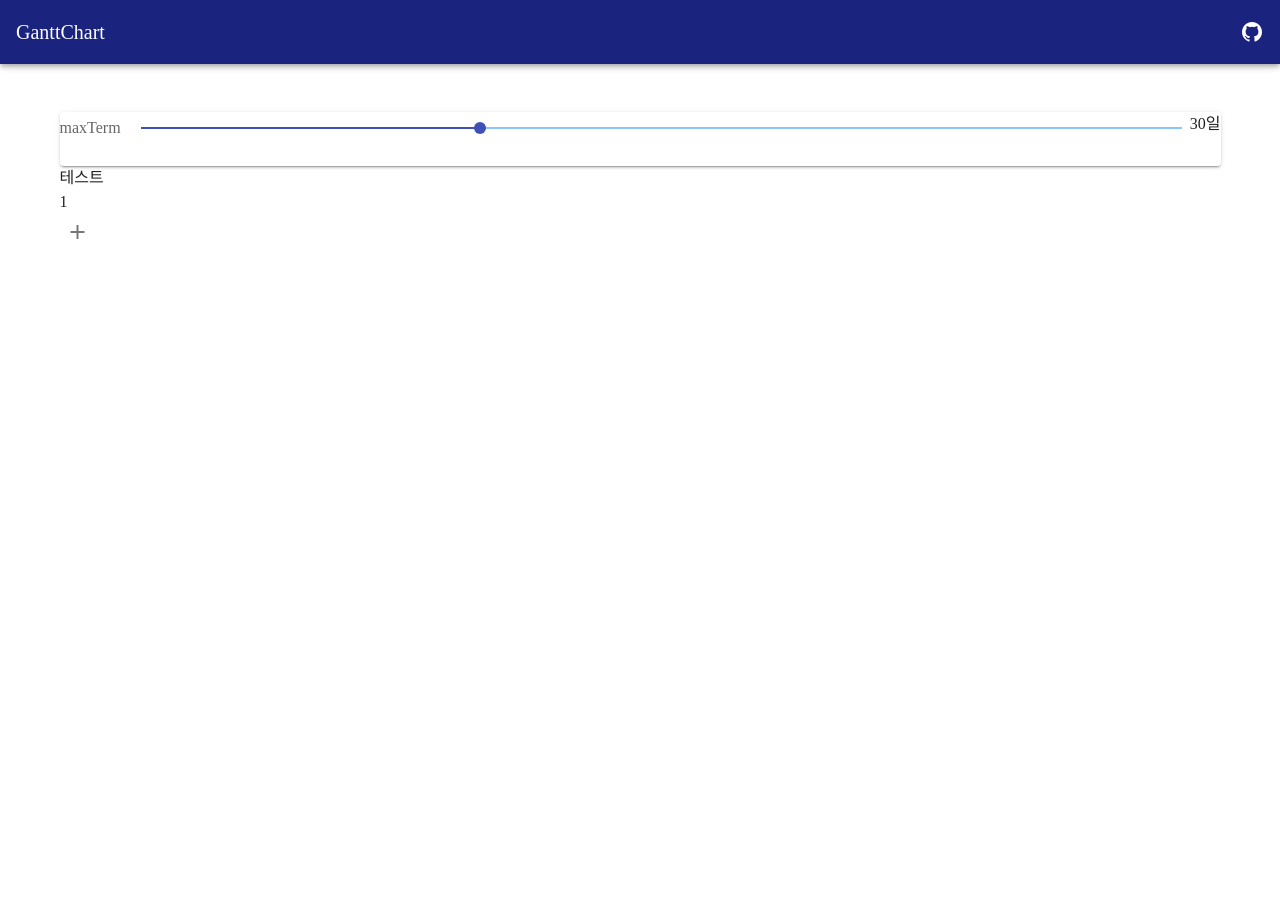
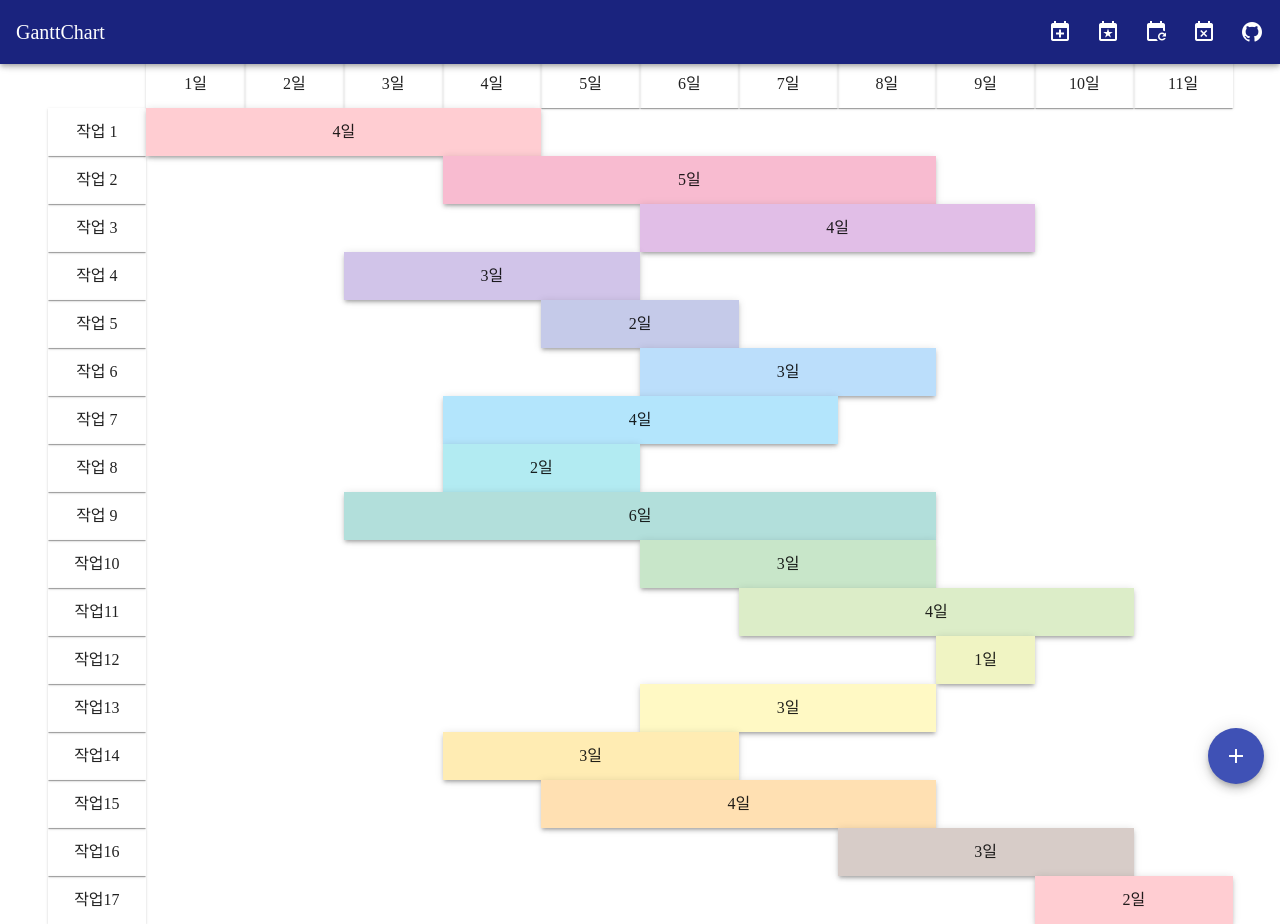
Before and after one commit to heptacode/GanttChart, a Vue app: page / in a window 1280 px wide. Before the commit the page ends 800 px from the top, so only its background shows below. Built offline with nearby package versions, Linux system fonts and the light colour scheme; a web font is replaced by a local one.

Commit message:
Update Changes

```diff
--- a/src/App.vue
+++ b/src/App.vue
@@ -1,44 +1,207 @@
 <template>
-  <v-app>
+  <v-app dark oncontextmenu="return false">
     <v-app-bar fixed color="indigo darken-4" dark>
       <v-toolbar-title>GanttChart</v-toolbar-title>
       <v-spacer></v-spacer>
-      <v-btn icon>
+      <v-btn icon @click="pushTasks">
+        <v-icon>mdi-calendar-plus</v-icon>
+      </v-btn>
+      <v-btn icon @click="fillFavorites">
+        <v-icon>mdi-calendar-star</v-icon>
+      </v-btn>
+      <v-btn icon @click="replaceTasks">
+        <v-icon>mdi-calendar-refresh</v-icon>
+      </v-btn>
+      <v-btn icon @click="deleteTasks">
+        <v-icon>mdi-calendar-remove</v-icon>
+      </v-btn>
+      <v-btn icon href="https://github.com/heptacode/GanttChart">
         <v-icon>mdi-github</v-icon>
       </v-btn>
     </v-app-bar>
-    <v-container style="margin-top:100px">
-      <v-card class="d-flex">
-        <v-slider v-model="maxTerm" color="indigo" min="1" max="90" label="maxTerm"></v-slider>
-        <div>{{ maxTerm }}일</div>
+    <v-container style="margin-top:60px">
+      <v-sheet v-if="!tasks.length" class="mt-5 text-h2 text-center">
+        Woohoo, no work to do!
+        <v-img src="https://s.starladder.com/uploads/team_logo/6/3/0/e/thumb_270_c799626b431b7a56207be0d3d3a004ad.jpg" alt="Woohoo" aspect-ratio="2.5" contain></v-img>
+      </v-sheet>
+      <v-row v-else>
+        <v-col cols="1"></v-col>
+        <v-col v-for="i in 11" :key="i" cols="1" class="elevation-1 text-center">{{ i }}일</v-col>
+      </v-row>
+      <v-row v-for="(item, idx) in tasks" :key="idx" class="d-flex align-center justify-center text-center">
+        <v-col cols="1" class="elevation-1 text-center" @click="edit(idx)" @contextmenu="del(idx)" style="user-select:none;cursor:pointer">{{ item.name }}</v-col>
+        <v-col v-if="item.blank" :cols="item.blank" class="d-block"></v-col>
+        <v-col :cols="item.term" class="d-block lighten-4 elevation-3" :class="barColor(idx)" @click="edit(idx)" @contextmenu="del(idx)" style="cursor:pointer">{{ item.term }}일</v-col>
+        <v-col v-if="item.blank + item.term != 11"></v-col>
+      </v-row>
+    </v-container>
+    <v-btn fixed bottom right fab color="indigo" dark @click="add"><v-icon>mdi-plus</v-icon></v-btn>
+
+    <!-- Dialog -->
+
+    <v-dialog v-model="dialog" :persistent="method == 2 && !task.name.trim()" max-width="600px">
+      <v-card>
+        <form action="javascript:void(0)" @submit="submit">
+          <v-card-title>
+            <span class="headline">{{ method == 1 ? "추가" : "편집" }}</span>
+          </v-card-title>
+          <v-card-text>
+            <v-container>
+              <v-row>
+                <v-col cols="12">
+                  <v-text-field v-model="task.name" label="이름" required></v-text-field>
+                </v-col>
+                <v-col cols="10">
+                  <v-slider v-model="task.blank" color="indigo" min="0" max="10" label="공백"></v-slider>
+                </v-col>
+                <v-col cols="2"> {{ task.blank }}일 </v-col>
+                <v-col cols="10">
+                  <v-slider v-model="task.term" color="indigo" min="1" max="11" label="기간"></v-slider>
+                </v-col>
+                <v-col cols="2"> {{ task.term }}일 </v-col>
+              </v-row>
+              <v-alert v-if="alert" type="error">
+                태스크의 기간은 공백과 기간을 포함하여 총 11일을 초과하지 않아야 합니다.
+              </v-alert>
+            </v-container>
+          </v-card-text>
+          <v-card-actions>
+            <v-spacer></v-spacer>
+            <v-btn v-if="method == 2" color="red darken-1" text type="reset" @click="del">삭제</v-btn>
+            <v-btn color="blue darken-1" text type="reset" @click="dialog = false">닫기</v-btn>
+            <v-btn v-if="method == 1" color="blue darken-1" text type="submit">승인</v-btn>
+          </v-card-actions>
+        </form>
       </v-card>
-      <div v-for="(item, idx) in items" :key="idx">
-        {{ item.name }}
-        <div>{{ item.term }}</div>
-      </div>
-      <v-btn icon @click="add"><v-icon>mdi-plus</v-icon></v-btn>
-    </v-container>
+    </v-dialog>
   </v-app>
 </template>
 
 <script lang="ts">
-import { GanttItem } from "./models";
+import { GanttTask } from "./models";
 
 import { PropType } from "vue";
-import { Component, Vue, Prop } from "vue-property-decorator";
+import { Component, Vue, Prop, Watch } from "vue-property-decorator";
 
 @Component({})
 export default class App extends Vue {
-  maxTerm = 30;
-  @Prop({ type: Array as PropType<GanttItem[]> }) items!: GanttItem[];
-  mounted() {
-    this.items = [{ name: "테스트", term: 1 }];
+  dialog = false;
+  method = 1;
+  alert = false;
+  task = { name: "", blank: 0, term: 1 };
+  idx = 0;
+
+  @Prop({ type: Array as PropType<GanttTask[]>, required: true, default: () => [] }) tasks!: GanttTask[];
+
+  @Watch("task.blank")
+  isBlankChanged() {
+    if (this.task.blank + this.task.term > 11) this.alert = true;
+    else this.alert = false;
   }
+  @Watch("task.term")
+  isTermChanged() {
+    if (this.task.blank + this.task.term > 11) this.alert = true;
+    else this.alert = false;
+  }
+  @Watch("dialog")
+  isDialogChanged() {
+    if (this.dialog == false) {
+      this.task = { name: "", blank: 0, term: 1 };
+    }
+  }
+
+  created() {
+    this.fillFavorites();
+  }
+
+  barColor(idx: number) {
+    if ((idx + 1) % 16 == 1) return "red";
+    else if ((idx + 1) % 16 == 2) return "pink";
+    else if ((idx + 1) % 16 == 3) return "purple";
+    else if ((idx + 1) % 16 == 4) return "deep-purple";
+    else if ((idx + 1) % 16 == 5) return "indigo";
+    else if ((idx + 1) % 16 == 6) return "blue";
+    else if ((idx + 1) % 16 == 7) return "light-blue";
+    else if ((idx + 1) % 16 == 8) return "cyan";
+    else if ((idx + 1) % 16 == 9) return "teal";
+    else if ((idx + 1) % 16 == 10) return "green";
+    else if ((idx + 1) % 16 == 11) return "light-green";
+    else if ((idx + 1) % 16 == 12) return "lime";
+    else if ((idx + 1) % 16 == 13) return "yellow";
+    else if ((idx + 1) % 16 == 14) return "amber";
+    else if ((idx + 1) % 16 == 15) return "orange";
+    else return "brown";
+  }
+
   add() {
-    this.items.push({ name: "", term: 1 });
+    this.method = 1;
+    this.dialog = true;
   }
-  del(idx: number) {
-    if (this.items.length > 1) this.items.splice(idx, 1);
+
+  edit(idx: number) {
+    this.method = 2;
+    this.task = this.tasks[idx];
+    this.idx = idx;
+    this.dialog = true;
+  }
+
+  del(idx: number | null) {
+    this.tasks.splice(idx || this.idx, 1);
+    this.dialog = false;
+  }
+
+  submit() {
+    if (this.task.name.trim() && this.task.blank + this.task.term <= 11) {
+      this.tasks.push(this.task);
+      this.dialog = this.alert = false;
+    }
+  }
+
+  pushTasks() {
+    this.tasks.push(
+      { name: "기획", blank: 0, term: 1 },
+      { name: "설계", blank: 1, term: 1 },
+      { name: "개발", blank: 2, term: 4 },
+      { name: "테스트", blank: 6, term: 3 },
+      { name: "보고서", blank: 9, term: 2 }
+    );
+  }
+
+  fillFavorites() {
+    this.tasks.push(
+      { name: "작업 1", blank: 0, term: 4 },
+      { name: "작업 2", blank: 3, term: 5 },
+      { name: "작업 3", blank: 5, term: 4 },
+      { name: "작업 4", blank: 2, term: 3 },
+      { name: "작업 5", blank: 4, term: 2 },
+      { name: "작업 6", blank: 5, term: 3 },
+      { name: "작업 7", blank: 3, term: 4 },
+      { name: "작업 8", blank: 3, term: 2 },
+      { name: "작업 9", blank: 2, term: 6 },
+      { name: "작업10", blank: 5, term: 3 },
+      { name: "작업11", blank: 6, term: 4 },
+      { name: "작업12", blank: 8, term: 1 },
+      { name: "작업13", blank: 5, term: 3 },
+      { name: "작업14", blank: 3, term: 3 },
+      { name: "작업15", blank: 4, term: 4 },
+      { name: "작업16", blank: 7, term: 3 },
+      { name: "작업17", blank: 9, term: 2 }
+    );
+  }
+
+  replaceTasks() {
+    this.tasks.splice(0, this.tasks.length);
+    this.tasks.push(
+      { name: "기획", blank: 0, term: 1 },
+      { name: "설계", blank: 1, term: 1 },
+      { name: "개발", blank: 2, term: 4 },
+      { name: "테스트", blank: 6, term: 3 },
+      { name: "보고서", blank: 9, term: 2 }
+    );
+  }
+
+  deleteTasks() {
+    this.tasks.splice(0, this.tasks.length);
   }
 }
 </script>
@@ -55,22 +218,14 @@ export default class App extends Vue {
   font-size: 1em;
 }
 html {
-  position: fixed;
-  left: 0;
-  right: 0;
-  top: 0;
-  bottom: 0;
-
-  width: 100vw;
+  width: 100%;
   height: 100vh;
   word-break: keep-all;
+
   -webkit-font-smoothing: antialiased;
   -moz-osx-font-smoothing: grayscale;
-  // overflow-x: hidden;
-  // overflow-y: auto;
-}
-body {
-  width: 100%;
-  overflow: hidden;
+
+  overflow-x: hidden;
+  overflow-y: auto;
 }
 </style>
--- a/src/models.ts
+++ b/src/models.ts
@@ -1,4 +1,5 @@
-export interface GanttItem {
+export interface GanttTask {
   name: string;
+  blank: number;
   term: number;
 }
```
